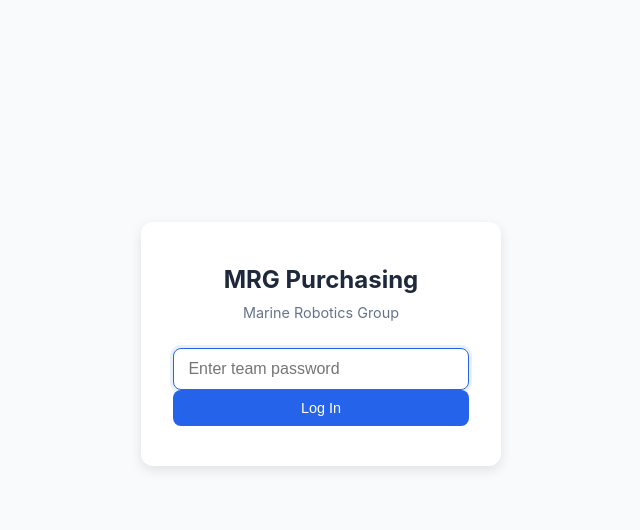
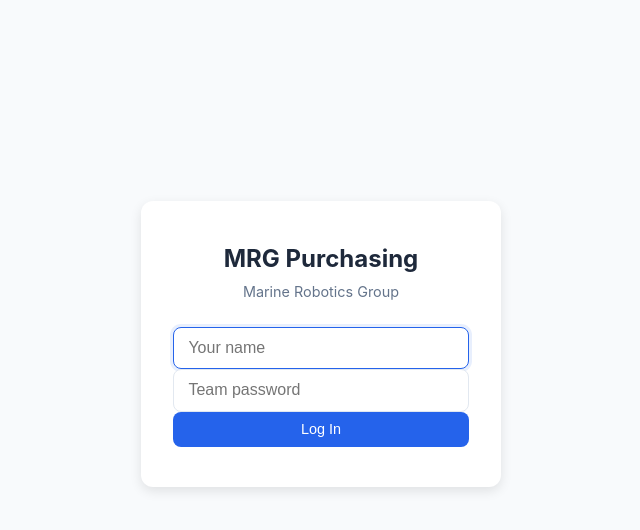
Before and after one commit to gt-marine-robotics-group/finance, a Flask app: page /login in a window 1280 px wide. Shown: the top 530 px of the page, without its empty margins (319-959 px from the left). Run offline with Flask 3, Linux system fonts and the light colour scheme.

Commit message:
feat: login captures user name, auto-tags items
- Login page requires name + password
- Name shown in navbar
- Quick-add auto-sets 'Person Requesting' from session
- move_to_bill passes person name to BillsT rows
- Session persists so name is remembered

```diff
--- a/mrg-purchasing/app.py
+++ b/mrg-purchasing/app.py
@@ -50,8 +50,10 @@ def login_required(f):
 def login():
     if request.method == "POST":
         password = request.form.get("password", "")
+        name = request.form.get("name", "").strip()
         if password == LOGIN_PASSWORD:
             session["logged_in"] = True
+            session["user_name"] = name
             session.permanent = True
             return redirect(url_for("dashboard"))
         else:
@@ -137,6 +139,7 @@ def quick_add():
         "Description": "",
         "Budget Section": "",
         "Bill Title": "",
+        "Person Requesting": session.get("user_name", ""),
     }
 
     def _do_background(name, url):
@@ -473,7 +476,7 @@ def create_bill():
             return redirect(url_for("create_bill"))
 
         # Move from Test sheet to Bills sheet
-        moved = xlsx_manager.move_to_bill(selected_items, bill_title, add_separator=is_new_bill)
+        moved = xlsx_manager.move_to_bill(selected_items, bill_title, add_separator=is_new_bill, person=session.get("user_name", ""))
 
         # Copy screenshots from _queue/ to bill folder (local + SharePoint)
         for item in selected_items:
--- a/mrg-purchasing/static/style.css
+++ b/mrg-purchasing/static/style.css
@@ -64,6 +64,11 @@ body {
     display: flex;
     gap: 0.5rem;
     align-items: center;
+}
+
+.nav-user {
+    font-size: 0.8rem;
+    color: var(--color-text-muted);
 }
 
 /* --- Buttons --- */
--- a/mrg-purchasing/templates/base.html
+++ b/mrg-purchasing/templates/base.html
@@ -12,6 +12,7 @@
     <nav class="navbar">
         <a href="{{ url_for('dashboard') }}" class="nav-brand">MRG Purchasing</a>
         <div class="nav-links">
+            <span class="nav-user">{{ session.get('user_name', '') }}</span>
             <a href="{{ url_for('add_item') }}" class="btn btn-sm btn-primary">+ Add Item</a>
             <a href="{{ url_for('logout') }}" class="btn btn-sm btn-ghost">Logout</a>
         </div>
--- a/mrg-purchasing/templates/login.html
+++ b/mrg-purchasing/templates/login.html
@@ -10,10 +10,19 @@
         <form method="POST" action="{{ url_for('login') }}">
             <div class="form-group">
                 <input
+                    type="text"
+                    name="name"
+                    placeholder="Your name"
+                    required
+                    autofocus
+                    class="input"
+                >
+            </div>
+            <div class="form-group">
+                <input
                     type="password"
                     name="password"
-                    placeholder="Enter team password"
-                    autofocus
+                    placeholder="Team password"
                     required
                     class="input"
                 >
--- a/mrg-purchasing/xlsx_manager.py
+++ b/mrg-purchasing/xlsx_manager.py
@@ -567,7 +567,7 @@ def delete_queue_item(row_idx: int) -> bool:
         return True
 
 
-def move_to_bill(queue_items: list[dict], bill_title: str, add_separator: bool = True) -> int:
+def move_to_bill(queue_items: list[dict], bill_title: str, add_separator: bool = True, person: str = "") -> int:
     """
     Move items from the Queue (TestTable) to the Bills table (BillsT) via Graph API.
     - Inserts a separator row (e.g. "Request 4") before the items
@@ -632,6 +632,8 @@ def move_to_bill(queue_items: list[dict], bill_title: str, add_separator: bool =
         item_data = dict(item)
         item_data["Bill Title"] = bill_title
         item_data["Status"] = "Bill Requested"
+        if person:
+            item_data["Person Requesting"] = person
 
         row_values = []
         for col in bills_columns:
```
